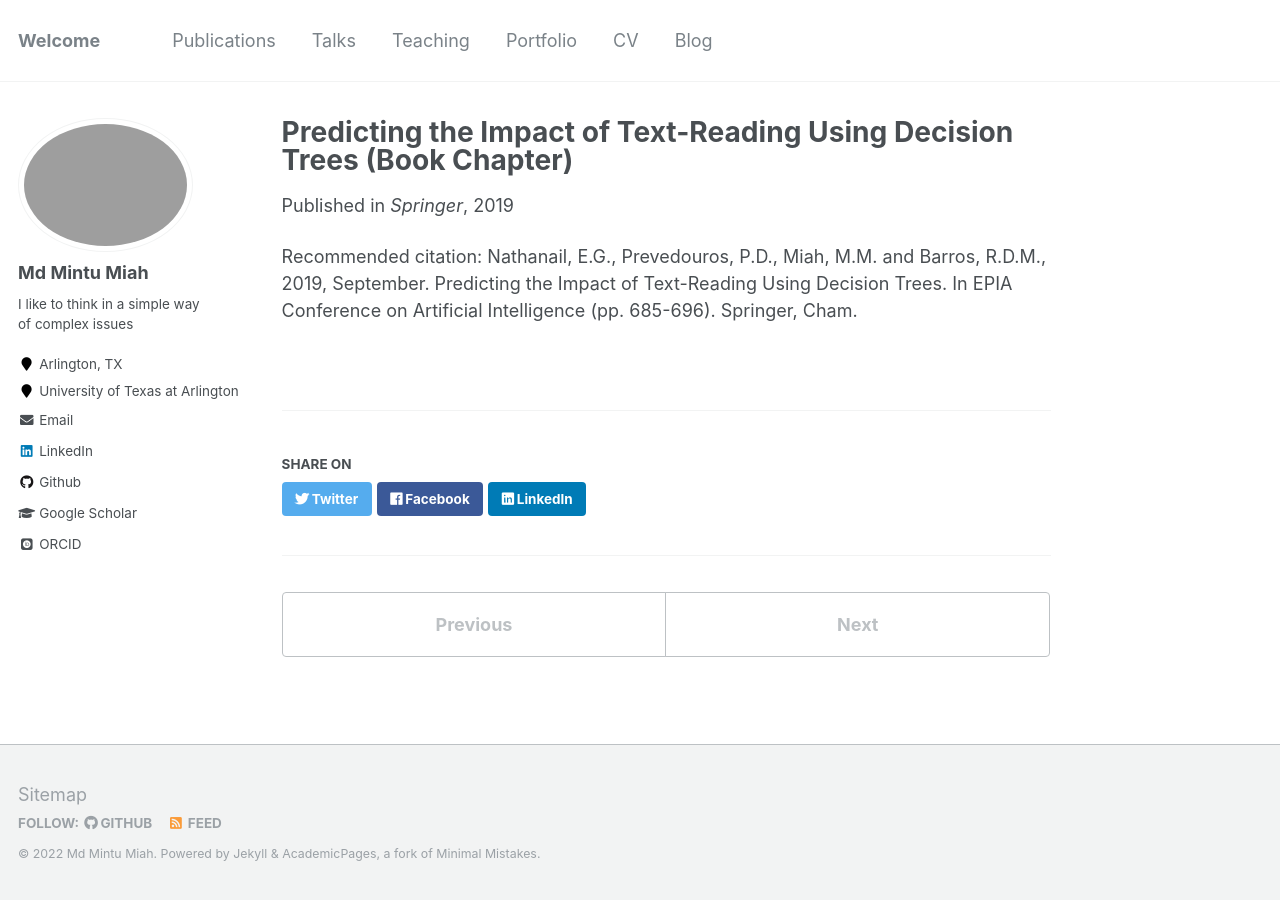
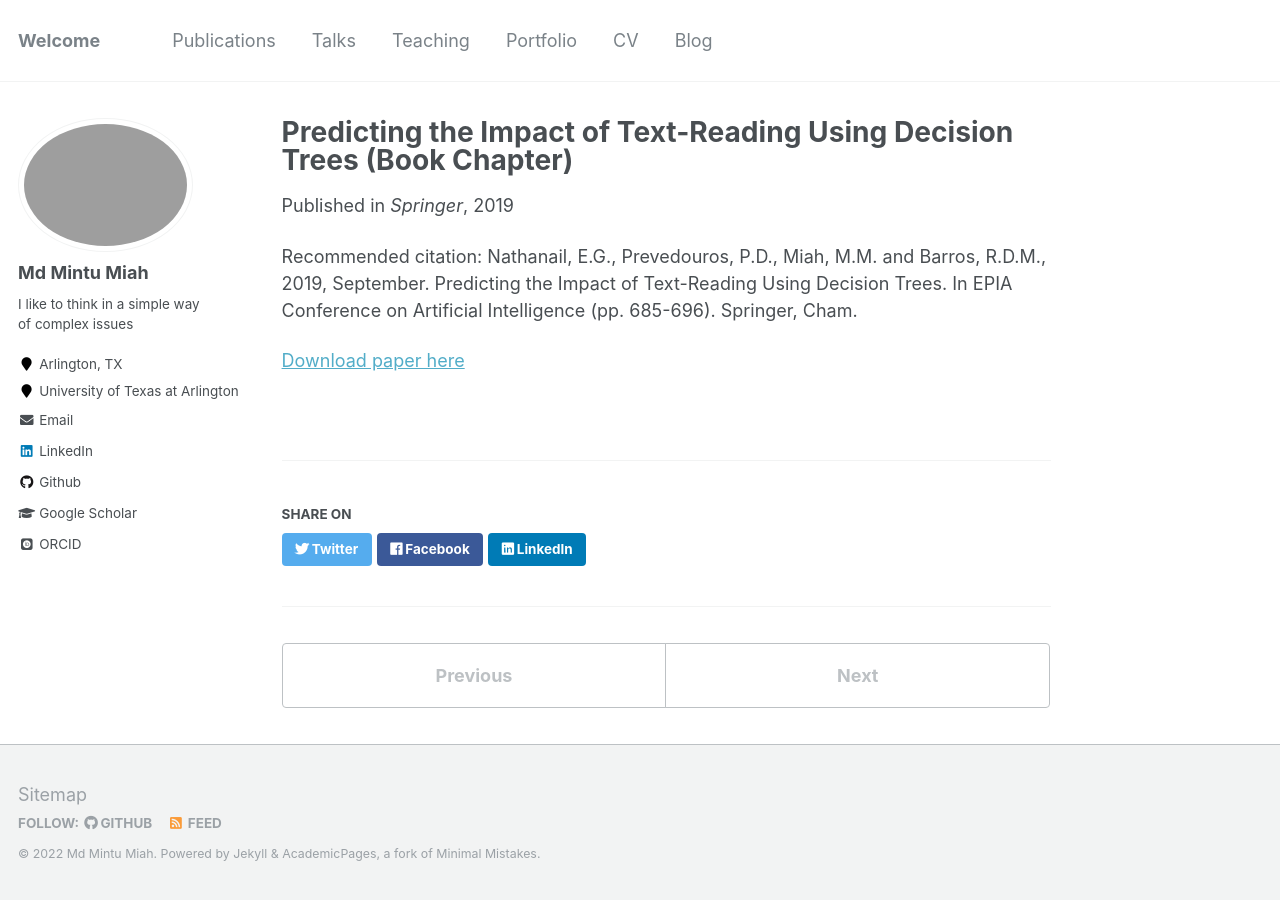
Before and after one commit to mintu07ruet/mintu07ruet.github.io, a Jekyll site: the page built from _publications/Book Chapter_Distracted Driving.md, in a window 1280 px wide. Built offline with Jekyll 4.4.1, drawn with Linux system fonts in a browser that asks for light colours; some web fonts are replaced.

Commit message:
Update Book Chapter_Distracted Driving.md

```diff
--- a/_publications/Book Chapter_Distracted Driving.md
+++ b/_publications/Book Chapter_Distracted Driving.md
@@ -8,3 +8,4 @@
 paperurl:
 citation: 'Nathanail, E.G., Prevedouros, P.D., Miah, M.M. and Barros, R.D.M., 2019, September. Predicting the Impact of Text-Reading Using Decision Trees. In EPIA Conference on Artificial Intelligence (pp. 685-696). Springer, Cham.'
 ---
+[Download paper here](https://link.springer.com/chapter/10.1007/978-3-030-30241-2_57)
```
